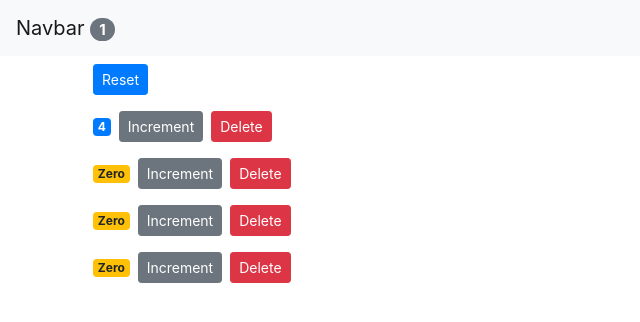
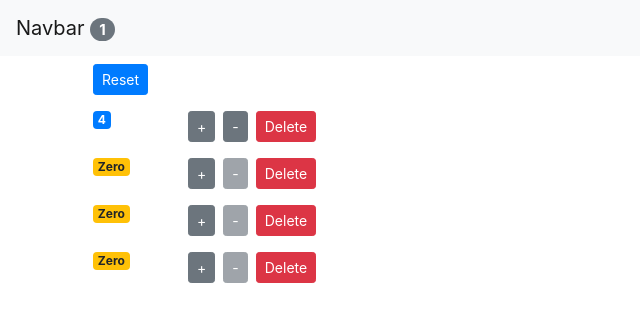
Before and after one commit to johnhongannguyen/counter, a React (Create React App) app: page / in a window 1280 px wide. Shown: the top 322 px of the page, without its empty margins (0-640 px from the left). Built offline with nearby package versions, Linux system fonts and the light colour scheme.

Commit message:
adding decrement button

```diff
--- a/src/App.js
+++ b/src/App.js
@@ -43,6 +43,15 @@ class App extends Component{
     console.log(this.state.counters[index]);
     this.setState({counters});
  }
+ handleDecrease = (counter) =>{
+   const counters = [...this.state.counters];
+   const index = counters.indexOf(counter);
+   counters[index] = {...counter};
+  //  if(counters == 0) return
+   counters[index].value--;
+   console.log(this.state.counters[index]);
+   this.setState({counters});
+ }
  render() {
    console.log("App - rendered");
   return (
@@ -55,6 +64,7 @@ class App extends Component{
       counters={this.state.counters}
       onReset={this.handleReset}
       onIncrement={this.handleIncrement}
+      onDecrease={this.handleDecrease}
       onDelete={this.handleDelete}
         />
     </main>
--- a/src/components/counter.jsx
+++ b/src/components/counter.jsx
@@ -29,16 +29,24 @@ class Counter extends Component {
         console.log('Counter - Rendered')
 
         return(
-         <div>
-             {/* {this.props.children}
-             {this.state.tags.length === 0 && "Please create a new tag !!"}
-             {this.renderTags()} */}
+         <div className="row">
+             <div className="col-1">
              <span className={this.getBadgeClasses()}>{this.formatCount()}</span>
+
+             </div>
+             <div className="col">
              <button
               onClick={() => this.props.onIncrement(this.props.counter)}
+              className="btn btn-secondary btn-sm m-2"
+              >
+                  +
+                  </button>
+                  <button
+              onClick={() => this.props.onDecrease(this.props.counter)}
               className="btn btn-secondary btn-sm"
+              disabled={this.props.counter.value == 0 ? 'disabled' : ''}
               >
-                 Increment
+                  -
                   </button>
               <button
               onClick={() => this.props.onDelete(this.props.counter.id)}
@@ -46,6 +54,11 @@ class Counter extends Component {
               >
              Delete
              </button>
+
+             </div>
+             {/* {this.props.children}
+             {this.state.tags.length === 0 && "Please create a new tag !!"}
+            {this.renderTags()} */}
              </div>
 
         )
--- a/src/components/counters.jsx
+++ b/src/components/counters.jsx
@@ -6,7 +6,7 @@ class Counters extends Component {
 
     render() {
         console.log('Counters - Rendered')
-        const{onReset,counters, onDelete, onIncrement} = this.props;
+        const{onReset,counters, onDelete, onIncrement, onDecrease} = this.props;
         return (
             <div>
                 <button
@@ -16,6 +16,7 @@ class Counters extends Component {
                 <Counter
                 onDelete={onDelete}
                 onIncrement={onIncrement}
+                onDecrease={onDecrease}
                 key={counter.id}
                 counter={counter}
 
```
Lines whose indentation alone changed are shown as unchanged.
